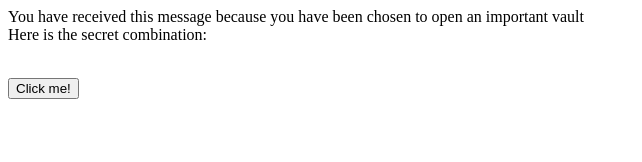
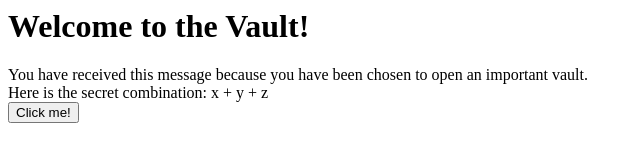
Before and after one commit to dane-hoffman/Vault_Workshop, a plain HTML site: page index.html in a window 1280 px wide. Shown: the whole page, without its empty margins (0-642 px from the left). Drawn offline with Linux system fonts and the light colour scheme.

Commit message:
Final commit for vault

```diff
--- a/index.html
+++ b/index.html
@@ -1,17 +1,13 @@
 <html>
     <head>
         <title>Vault</title>
-      <!--  <script src="index.js"></script>  -->
     </head>
     <body>
-        <section>
-         <!--   <script>document.write(totalMessage);</script>  -->
-            <p>You have received this message because you have been chosen to open an important vault
-                <br>Here is the secret combination:</p>
-        </section>
-        <br>
+        <header>
+            <h1>Welcome to the Vault!</h1>
+        </header>
+        <section id="userMessage"></section>
         <button id="clickButton">Click me!</button>
         <script src="index.js"></script>
-
     </body>
 </html>
--- a/index.js
+++ b/index.js
@@ -1,23 +1,23 @@
 //Create a string for the user saying: `You have received this message because you have been chosen
 // to open an important vault. Here is the secret combination:`
+const userMessage = "You have received this message because you have been chosen to open an important vault.<br>Here is the secret combination: x + y + z";
 
-const startMessage = `You have received this message because you have been chosen to open an important vault.`;
-const endMessage = `<br>Here is the secret combination:`;
-const vaultCombinaiton = `x + y + z`;
-const totalMessage = startMessage + endMessage + vaultCombinaiton;
+function displayMessage() {
+    const messageSection = document.getElementById("userMessage");
+    messageSection.innerHTML = userMessage;
+}
 
+window.addEventListener("load", displayMessage);
 
 //Assign three variables. Each variable contains the corresponding result of calculation using math operators.
 //Each must equal one of the three codes of the combination.
-const x = 2+2+2;
-const y = (4*4)/2;
-const z = (x + y)/(y-x);
-console.log(x);
-console.log(y);
-console.log(z);
+const x = 2 + 2 + 2;
+const y = (4 * 4) - (3 * 3);
+const z = (x + y) / (y - x);
+const vaultCombination = x + y + z;
 
 //Create a dialogue box displaying the vault codes.
 let button = document.getElementById("clickButton");
-button.addEventListener('click',function(){
-    alert ('The code is' + vaultCombinaiton)
+button.addEventListener('click', function () {
+    alert('The answer is: ' + vaultCombination);
 });
--- a/stycle.css
+++ b/stycle.css
@@ -0,0 +1,4 @@
+section {
+    font-size: 30px;
+    color: black;
+}
```
